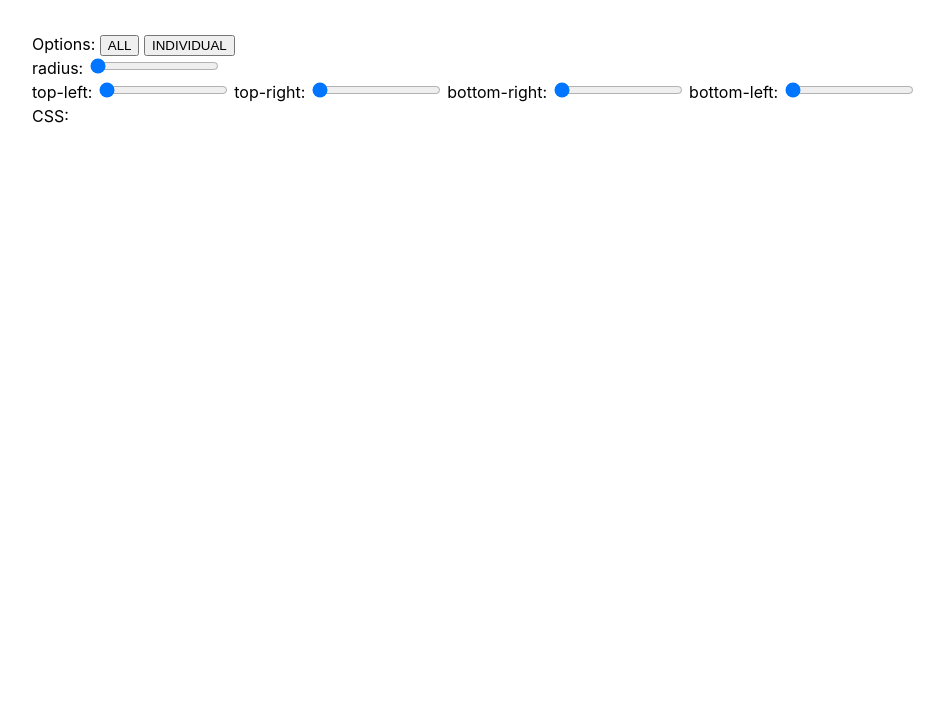
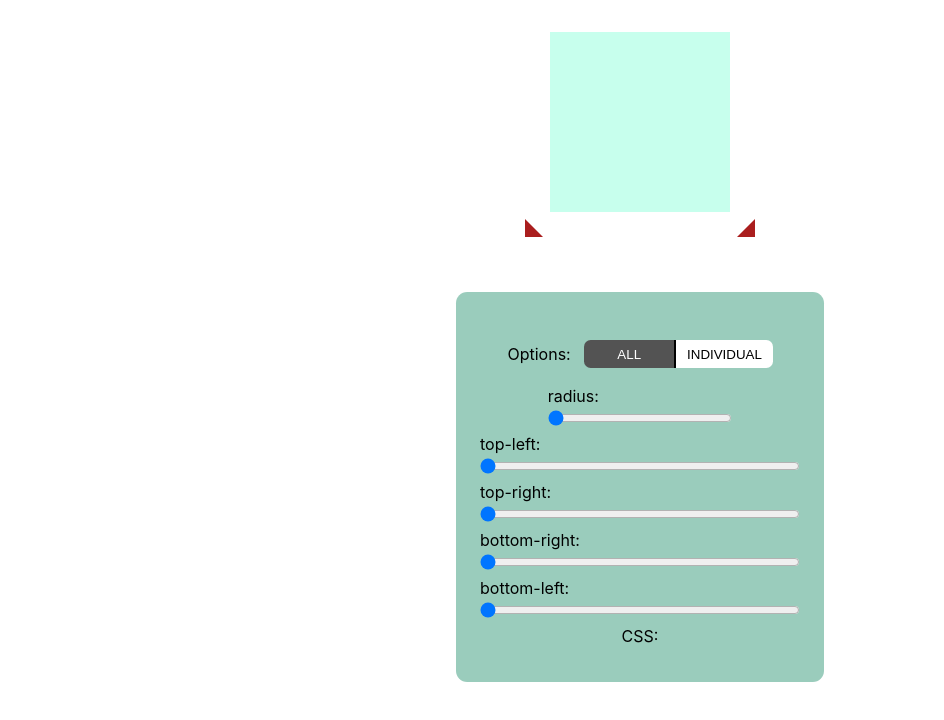
Before and after one commit to m-dennisgocong/make-border-radius, a website built with Vite: page index.html in a window 1280 px wide. Shown: the whole page, without its empty margins (0-944 px from the left). Built offline with nearby package versions, Linux system fonts and the light colour scheme.

Commit message:
add CSS  for  shapes and toolbox

```diff
--- a/style.css
+++ b/style.css
@@ -6,19 +6,144 @@
 
   font-synthesis: none;
   text-rendering: optimizeLegibility;
-  -webkit-font-smoothing: antialiased;
+  /* -webkit-font-smoothing: antialiased;
   -moz-osx-font-smoothing: grayscale;
-  -webkit-text-size-adjust: 100%;
+  -webkit-text-size-adjust: 100%; */
+
+  /* shape variables */
+  --shape-color: #c7ffed;
+  --shape-resizer: rgb(170, 30, 30);
+  /* variable for the shape corners   */
+  --top-left: 0%;
+  --top-right: 0%;
+  --bottom-right: 0%;
+  --bottom-left: 0%;
+
+  /* toolbox variables */
+  --toolbox-color: #9accbc;
+  --button-border: #000000;
+  --button-color: #ffffff;
+  --button-on: #535353;
+}
+
+*,*::after,*::before{
+  padding: 0;
+  margin: 0;
+  box-sizing: border-box;
 }
 
 body {
+  display: grid;
+  place-items: center;
   margin: 0;
-  min-width: 320px;
-  min-height: 100vh;
+
 }
 
 #app {
   max-width: 1280px;
   margin: 0 auto;
   padding: 2rem;
+  display: flex;
+  flex-direction: column;
+  align-items: center;
 }
+
+/* shape */
+#shape-container{
+  height: auto;
+  width: 100%;
+  /* background-color: var(--shape-wrapper); */
+  /* align-self: center; */
+  display: grid;
+  place-content: center;
+}
+
+#shape{
+  position: relative;
+  height: 180px;
+  width: 180px;
+  background-color: var(--shape-color);
+  /* border-radius: var(--top-left) var(--top-right) var(--bottom-right) var(--bottom-left); */
+  border-top-left-radius: var(--top-left);
+  border-top-right-radius: var(--top-right);
+  border-bottom-right-radius: var(--bottom-right);
+  border-bottom-left-radius: var(--bottom-left);
+}
+
+#shape div.resizer{
+  position: absolute;
+  width: 0;
+  height: 0;
+  z-index: 2;
+}
+.resizer.se{
+  bottom: -25px;
+  right: -25px;
+  border-bottom: 18px solid var(--shape-resizer);
+  border-left: 18px solid transparent;
+  cursor: se-resize;
+}
+.resizer.sw{
+  bottom: -25px;
+  left: -25px;
+  border-bottom: 18px solid var(--shape-resizer);
+  border-right: 18px solid transparent;
+  cursor: sw-resize;
+
+}
+
+/* toolbox */
+#toolbox{
+  /* position: relative; */
+  padding: 2em 1.5em;
+  height: auto;
+  width: 23em;
+  display: flex;
+  flex-direction: column;
+  align-items: center;
+  justify-content: center;
+  background-color: var(--toolbox-color);
+  border-radius: 0.7em;
+  margin: 5em auto;
+  z-index: 200;
+}
+
+#toolbox .options{
+  display: flex;
+  align-items: center;
+  margin: 1em 0;
+}
+
+.button{
+  background-color: var(--button-color);
+  border: none;
+}
+
+.button.allb{
+  padding: 0.5em 2.5em;
+  margin-left: 1em;
+  border-right: 0.01em solid var(--button-border);
+  border-top-left-radius: 0.5em;
+  border-bottom-left-radius: 0.5em;
+}
+
+.button.individualb{
+  padding: 0.5em 0.8em;
+  border-left: 0.01em solid var(--button-border);
+  border-top-right-radius: 0.5em;
+  border-bottom-right-radius: 0.5em;
+}
+
+.options button:hover{
+  background-color: var(--button-on);
+  color: #fff;
+}
+
+.setOn{
+  background-color: var(--button-on);
+  color: #fff;
+}
+
+input[type='range']{
+  width: 100%;
+}
```
